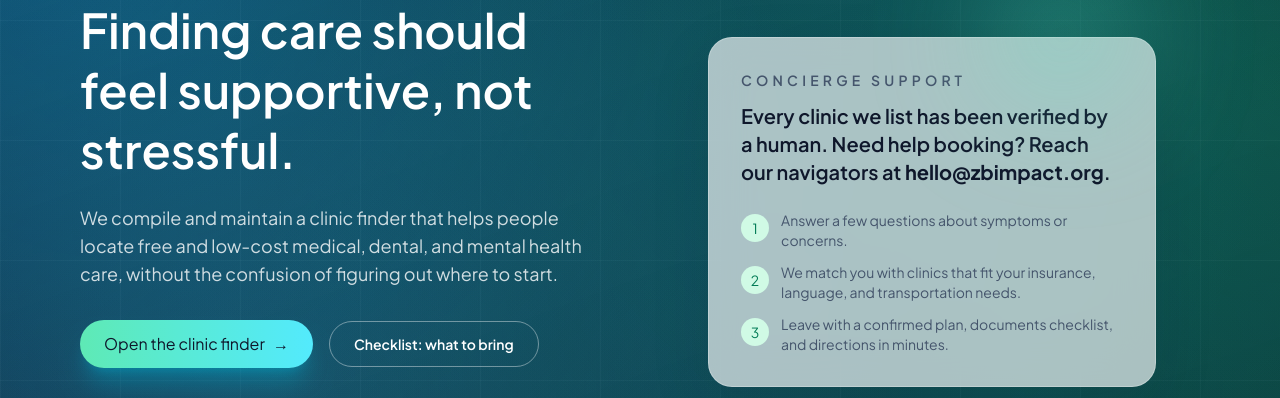
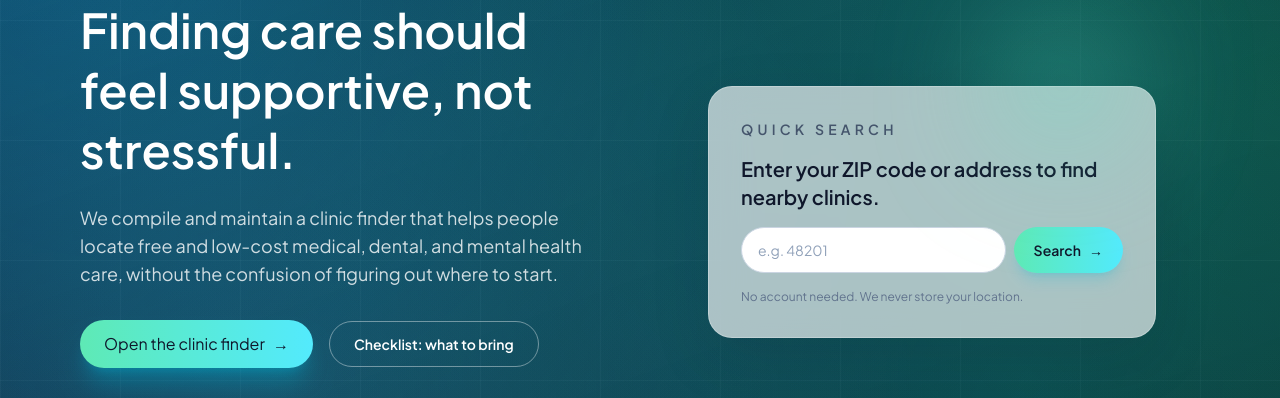
Before and after one commit to atkunja/ClinicFinder, a Next.js app: page / in a window 1280 px wide. Shown: the part 220-618 px from the top of the page. Built offline with nearby package versions, Linux system fonts and the light colour scheme; no server answers; the database is empty.

Commit message:
Updated project and added .gitignore

```diff
--- a/src/app/finder/page_inner.tsx
+++ b/src/app/finder/page_inner.tsx
@@ -1,6 +1,7 @@
 "use client";
 
 import { useEffect, useMemo, useRef, useState } from "react";
+import { useSearchParams } from "next/navigation";
 import dynamic from "next/dynamic";
 import { collection, onSnapshot } from "firebase/firestore";
 import { db } from "@/lib/firebase";
@@ -68,12 +69,30 @@ export default function FinderPage() {
   const [selectedClinicId, setSelectedClinicId] = useState<string | null>(null);
 
   // Address search state
+  const searchParams = useSearchParams();
   const [address, setAddress] = useState("");
   const [openDrop, setOpenDrop] = useState(false);
   const [loadingDrop, setLoadingDrop] = useState(false);
   const [suggestions, setSuggestions] = useState<Suggest[]>([]);
   const debouncedQ = useDebounced(address, 300);
   const dropdownRef = useRef<HTMLDivElement | null>(null);
+
+  // Auto-fill from ?q= search param (e.g. from homepage quick search)
+  useEffect(() => {
+    const q = searchParams.get("q");
+    if (!q) return;
+    setAddress(q);
+    (async () => {
+      try {
+        const res = await fetch(`/api/geocode?q=${encodeURIComponent(q)}`);
+        const items: Suggest[] = res.ok ? await res.json() : [];
+        if (items.length > 0) {
+          setAddress(items[0].label);
+          setUserCoords([items[0].lat, items[0].lon]);
+        }
+      } catch { /* geocode failed, user can retry manually */ }
+    })();
+  }, [searchParams]);
 
   // Firestore subscribe
   useEffect(() => {
--- a/src/app/page.tsx
+++ b/src/app/page.tsx
@@ -1,6 +1,7 @@
 // src/app/page.tsx
 import Link from "next/link";
 import LiveMetrics from "@/components/LiveMetrics";
+import ZipQuickStart from "@/components/ZipQuickStart";
 
 const pathway = [
   {
@@ -116,32 +117,7 @@ export default function HomePage() {
         <div className="flex-1">
           <div className="glass-panel relative mx-auto max-w-md p-6 text-slate-900 sm:p-8">
             <div className="absolute -top-16 right-6 hidden h-32 w-32 rounded-full bg-gradient-to-br from-emerald-300/60 to-cyan-300/20 blur-3xl sm:block" />
-            <h2 className="text-sm font-semibold uppercase tracking-[0.3em] text-slate-600">
-              Concierge support
-            </h2>
-            <p className="mt-3 text-xl font-semibold text-slate-900">
-              Every clinic we list has been verified by a human. Need help booking? Reach our navigators at <span className="font-bold">hello@zbimpact.org</span>.
-            </p>
-            <div className="mt-6 space-y-3 text-sm text-slate-600">
-              <div className="flex items-start gap-3">
-                <span className="mt-1 inline-flex h-7 w-7 shrink-0 items-center justify-center rounded-full bg-emerald-100 text-emerald-700">
-                  1
-                </span>
-                <span>Answer a few questions about symptoms or concerns.</span>
-              </div>
-              <div className="flex items-start gap-3">
-                <span className="mt-1 inline-flex h-7 w-7 shrink-0 items-center justify-center rounded-full bg-emerald-100 text-emerald-700">
-                  2
-                </span>
-                <span>We match you with clinics that fit your insurance, language, and transportation needs.</span>
-              </div>
-              <div className="flex items-start gap-3">
-                <span className="mt-1 inline-flex h-7 w-7 shrink-0 items-center justify-center rounded-full bg-emerald-100 text-emerald-700">
-                  3
-                </span>
-                <span>Leave with a confirmed plan, documents checklist, and directions in minutes.</span>
-              </div>
-            </div>
+            <ZipQuickStart />
           </div>
         </div>
       </section>
--- /dev/null
+++ b/src/components/ZipQuickStart.tsx
@@ -0,0 +1,46 @@
+"use client";
+
+import { useState } from "react";
+import { useRouter } from "next/navigation";
+
+export default function ZipQuickStart() {
+  const [value, setValue] = useState("");
+  const router = useRouter();
+
+  function handleSubmit(e: React.FormEvent) {
+    e.preventDefault();
+    const q = value.trim();
+    if (!q) return;
+    router.push(`/finder?q=${encodeURIComponent(q)}`);
+  }
+
+  return (
+    <form onSubmit={handleSubmit} className="space-y-4">
+      <h2 className="text-sm font-semibold uppercase tracking-[0.3em] text-slate-600">
+        Quick search
+      </h2>
+      <p className="text-xl font-semibold text-slate-900">
+        Enter your ZIP code or address to find nearby clinics.
+      </p>
+      <div className="flex gap-2">
+        <input
+          type="text"
+          value={value}
+          onChange={(e) => setValue(e.target.value)}
+          placeholder="e.g. 48201"
+          className="flex-1 rounded-full border border-slate-300 bg-white px-4 py-3 text-sm text-slate-900 placeholder:text-slate-400 focus:border-emerald-400 focus:outline-none focus:ring-2 focus:ring-emerald-400/30"
+        />
+        <button
+          type="submit"
+          className="inline-flex items-center gap-2 rounded-full bg-gradient-to-r from-emerald-300 to-cyan-300 px-5 py-3 text-sm font-semibold text-slate-900 shadow-lg shadow-cyan-500/20 transition hover:from-emerald-200 hover:to-cyan-200"
+        >
+          Search
+          <span aria-hidden>→</span>
+        </button>
+      </div>
+      <p className="text-xs text-slate-500">
+        No account needed. We never store your location.
+      </p>
+    </form>
+  );
+}
```
